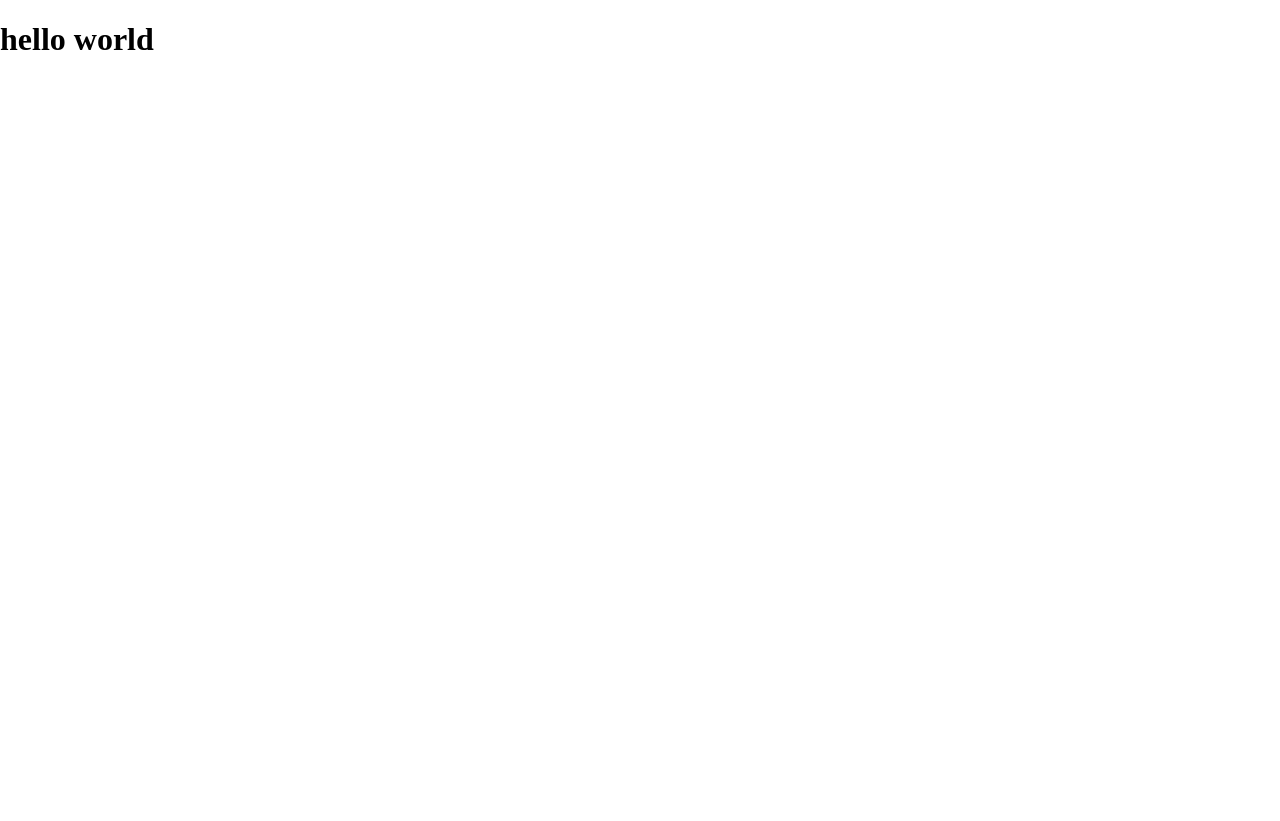
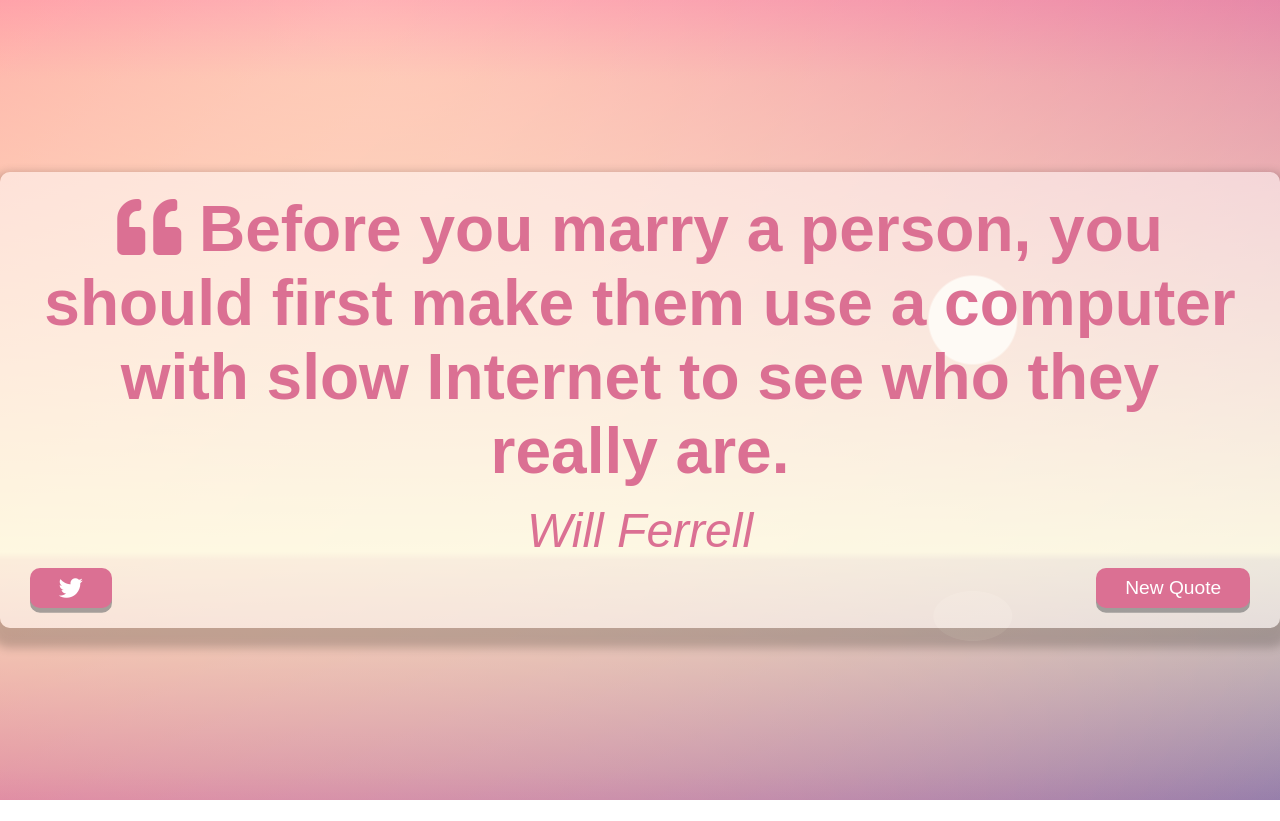
Before and after one commit to CGWasHere/quote-generator, a plain HTML site: page index.html in a window 1280 px wide. After the commit the page ends 800 px from the top, so only its background shows below. Drawn offline with Linux system fonts and the light colour scheme; a web font is replaced by a local one.

Commit message:
first commit

```diff
--- a/index.html
+++ b/index.html
@@ -4,14 +4,35 @@
     <meta charset="UTF-8">
     <meta http-equiv="X-UA-Compatible" content="IE=edge">
     <meta name="viewport" content="width=device-width, initial-scale=1.0">
-    <title>Template</title>
+    <title>Quote Generator
+    </title>
     <link rel="icon" type="image/png" href="https://www.google.com/s2/favicons?domain=frame.work">
     <link rel="stylesheet" href="https://cdnjs.cloudflare.com/ajax/libs/font-awesome/5.15.4/css/all.min.css">
     <link rel="stylesheet" href="style.css">
 </head>
 <body>
-    <h1>hello world</h1>
+    <div class="quote-container" id="quote-container">
+        <!-- Quote -->
+        <div class="quote-text">
+            <i class="fas fa-quote-left"></i>
+            <span id="quote"></span>
+        </div>
+        <!-- Auther -->
+        <div class="quote-author">
+            <span id="author"></span>
+        </div>
+        <!-- Buttons -->
+        <div class="button-container">
+            <button class="twitter-button" id="twitter" title="Tweet this!">
+                <i class="fab fa-twitter"></i>
+            </button>
+            <button id="new-quote">New Quote</button>
+        </div>
+    </div>
+    <!-- Loader -->
+    <div class="loader" id="loader"></div>
     <!-- Script -->
+    <script src="quotes.js"></script>
     <script src="script.js"></script>
 </body>
 </html>
--- /dev/null
+++ b/quotes.js
@@ -0,0 +1,42 @@
+const localQuotes = [
+    {
+    text: 'Genius is one percent inspiration and ninety-nine percent perspiration.',
+    author: 'Thomas Edison',
+    },
+    {
+    text: 'Ik jaag me echt op door die kutvlinder.',
+    author: 'M♥',
+    },
+    {
+    text: 'Life is overrated',
+    author: 'Teddy Westside',
+    },
+    {
+    text: 'De broer van je fiets.',
+    author: 'M♥',
+    },
+    {
+    text: 'The bad art, makes the good art look good.',
+    author: 'MB',
+    },
+    {
+    text: 'Fuck, het is maandag',
+    author: null,
+    },
+    {
+    text: 'Before you marry a person, you should first make them use a computer with slow Internet to see who they really are.',
+    author: 'Will Ferrell',
+    },
+    {
+    text: 'I’m not insane. My mother had me tested.',
+    author: 'Sheldon Cooper',
+    },
+    {
+    text: 'Wow, who knew being in a committed heterosexual relationship could make a guy so gay?',
+    author: 'Barney Stinson',
+    },
+    {
+    text: 'First of all, my parents live in Ohio. I live in the moment',
+    author: 'Ted Smosby',
+    },
+]
--- a/script.js
+++ b/script.js
@@ -0,0 +1,55 @@
+const quoteContainer = document.getElementById('quote-container');
+const quoteText = document.getElementById('quote');
+const authorText = document.getElementById('author');
+const twitterBtn = document.getElementById('twitter');
+const newQuoteBtn = document.getElementById('new-quote');
+const loader = document.getElementById('loader');
+
+// Show loading
+function loading(){
+    loader.hidden = false;
+    quoteContainer.hidden = true;
+}
+
+// Hide Loading
+function complete(){
+    quoteContainer.hidden = false;
+    loader.hidden = true;
+}
+
+//  Show new quote
+function newQuote() {
+    // Loading
+    loading();
+    // Pick a random quote from apiQuotes array
+    const quote = localQuotes[Math.floor(Math.random()*localQuotes.length)];
+    //Check if Author field is black and replace with 'unknown'
+    if (!quote.author){
+        authorText.textContent = 'Unknown';
+    } else {
+        authorText.textContent = quote.author;
+    }
+    // Check if it is a long quote for styling
+    if(quote.text.length > 120){
+        quoteText.classList.add('long-quote');
+    } else {
+        quoteText.classList.remove('long-quote');
+    }
+    quoteText.textContent = quote.text;
+    // Loading Complete
+    complete();
+}
+
+
+// Tweet Quote
+function tweetQuote() {
+    const twitterUrl =`https://twitter.com/intent/tweet?text=${quoteText.textContent} - ${authorText.textContent}`;
+    window.open(twitterUrl, '_blank');
+}
+
+// EVENT LISTENERS
+newQuoteBtn.addEventListener('click', newQuote);
+twitterBtn.addEventListener('click', tweetQuote);
+
+// On load
+newQuote();
--- a/style.css
+++ b/style.css
@@ -1,7 +1,101 @@
+@import url('https://fonts.googleapis.com/css2?family=Allison&display=swap');
+
 html {
     box-sizing: border-box;
 }
 body {
     margin: 0;
     min-height: 100vh;
+    background: radial-gradient(ellipse farthest-side at 76% 77%, rgba(245, 228, 212, 0.25) 4%, rgba(255, 255, 255, 0) calc(4% + 1px)), radial-gradient(circle at 76% 40%, #fef6ec 4%, rgba(255, 255, 255, 0) 4.18%), linear-gradient(135deg, #ff0000 0%, #000036 100%), radial-gradient(ellipse at 28% 0%, #ffcfac 0%, rgba(98, 149, 144, 0.5) 100%), linear-gradient(180deg, #cd6e8a 0%, #f5eab0 69%, #d6c8a2 70%, #a2758d 100%); background-blend-mode: normal, normal, screen, overlay, normal;
+    color: palevioletred;
+    font-family: Allison, sans-serif;
+    font-weight: 700;
+    text-align: center;
+    display: flex;
+    align-items: center;
+    justify-content: center;
 }
+
+.quote-container {
+    width: auto;
+    max-width: 9000px;
+    padding: 20px 30px;
+    border-radius: 10px;
+    background-color: rgba(255, 255, 255, 0.5);
+    box-shadow: 0 10px 10px 10px rgba(0,0,0,0.2);
+}
+
+.quote-text {
+    font-size: 4rem;
+}
+.long-quote {
+    font-size: 3rem;
+}
+.fa-quote-left {
+    font-size: 4rem;
+}
+.quote-author {
+    margin-top: 15px;
+    font-size: 3rem;
+    font-weight: 400;
+    font-style: italic;
+}
+.button-container {
+    margin-top: 10px;
+    display: flex;
+    justify-content: space-between;
+}
+
+button {
+    cursor: pointer;
+    font-size: 1.2rem;
+    height: 2.5rem;
+    border: none;
+    border-radius: 10px;
+    color: white;
+    background: palevioletred;
+    outline: none;
+    padding: 0.5rem 1.8rem;
+    box-shadow: 0 0.3rem rgba(121, 121, 121, 0.65);
+}
+
+button:hover {
+    filter: brightness(110%);
+}
+
+button:active {
+    transform: translate(0, 0.3rem);
+    box-shadow: 0 0.1rem rgba(225,225,225, 0.65);
+}
+
+.twitter-button:hover {
+    color: #38a1f3;
+}
+
+.fa-twitter {
+    font-size: 1.5rem;
+}
+/* Loader */
+.loader {
+    border: 16px solid #f3f3f3; /* Light grey */
+    border-top: 16px solid palevioletred;
+    border-radius: 50%;
+    width: 120px;
+    height: 120px;
+    animation: spin 2s linear infinite;
+  }
+
+  @keyframes spin {
+    0% { transform: rotate(0deg); }
+    100% { transform: rotate(360deg); }
+  }
+
+/* Media Query: Tablet or Smaller */
+@media screen and (max-width: 1000px) {
+    .quote-container {
+        margin: auto 10px;
+    }
+    .quote-text {
+        font-size: 2.5rem;
+    }
+}
```
